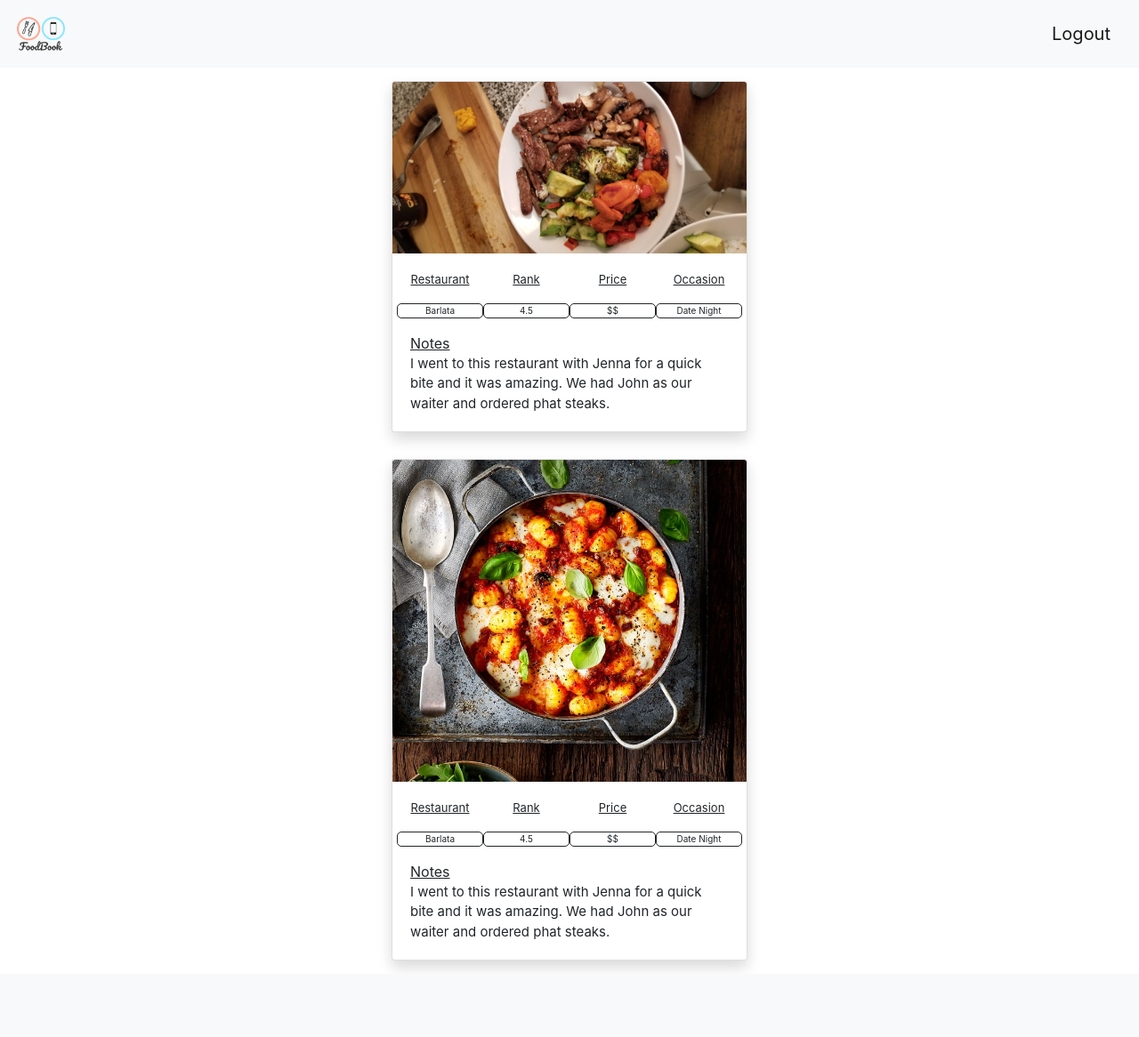
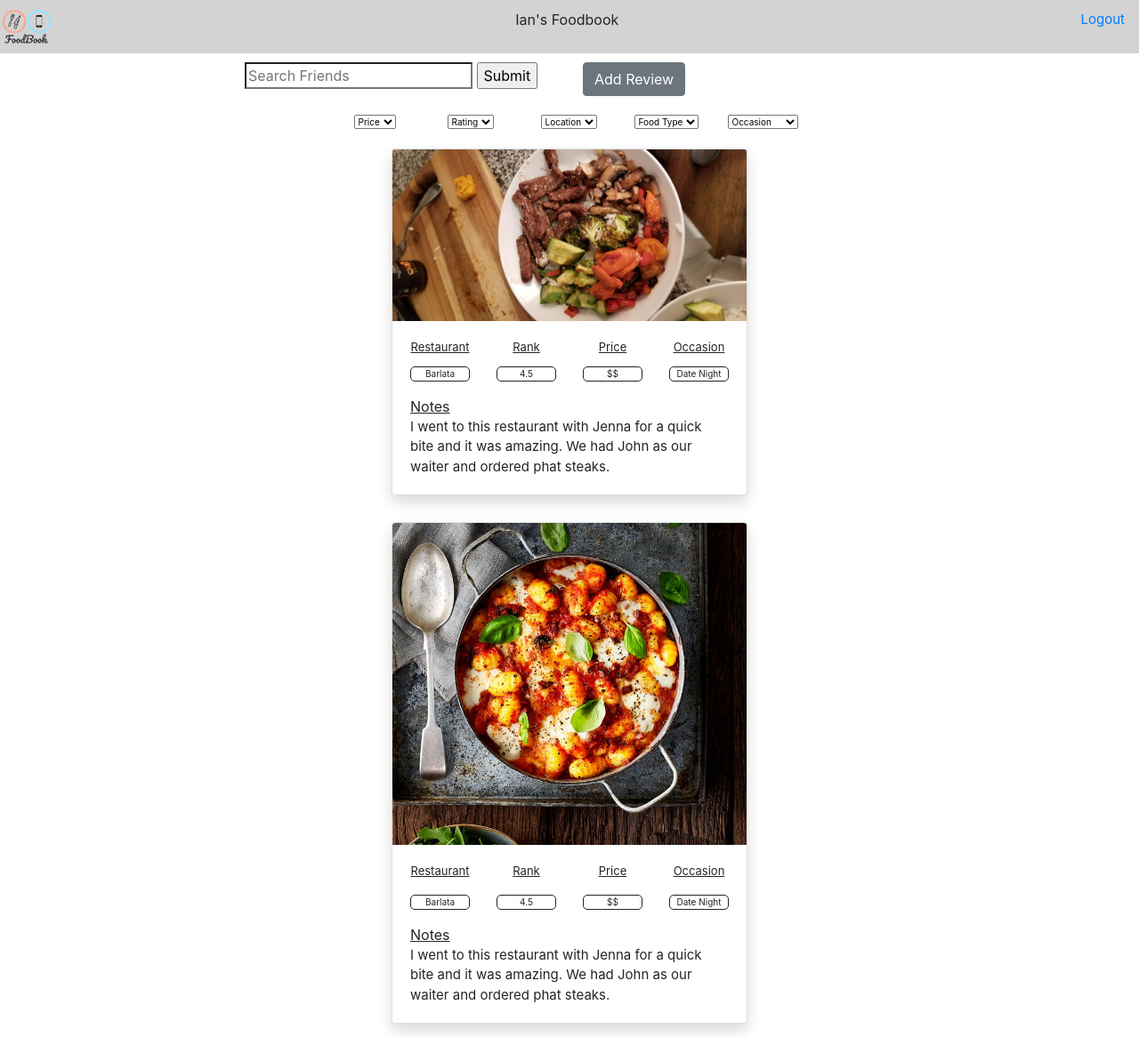
Before and after one commit to iannater/Project-Two, a Node server app: page /members in a window 1280 px wide. Shown: the whole page at 89% size. Before the commit the page ends 1089 px from the top, so only its background shows below. Run offline with Node 20, Linux system fonts and the light colour scheme; the visitor is signed in with stand-in values (Sample User, id 1); data that the repository does not hold is empty; some libraries are stand-ins or nearby versions.

Commit message:
added dropdowns, search, and add review button

```diff
--- a/public/members.html
+++ b/public/members.html
@@ -11,11 +11,75 @@
 </head>
 
 <body>
-    <nav class="navbar navbar-light bg-light">
+    <nav class="navbar navbar-custom ">
         <img src="../assets/logo.png" width="60" height="60" alt="" loading="lazy">
+        <p id="profileName">Ian's Foodbook</p>
         <a class="navbar-brand" href="/logout">
-            Logout </a>
+            <p id="logout">Logout </p>
+        </a>
     </nav>
+    <section class="searchAdd">
+        <div class="container">
+            <div class="row justify-content-center">
+                <div class="col-4">
+                    <input type="search" id="friendSearch" name="fsearch" placeholder="Search Friends">
+                    <input type="submit">
+                </div>
+                <div class="col-4">
+                    <button type="button" class="btn btn-secondary">Add Review</button>
+                </div>
+            </div>
+        </div>
+    </section>
+    <section id="filterBtn">
+        <div class="container">
+            <div class="row justify-content-md-center">
+                <div class="col-1 dropdown">
+                    <select name="price" class="dropSize">
+                        <option value="price">Price</option>
+                        <option value="$">$</option>
+                        <option value="$$">$$</option>
+                        <option value="$$$">$$$</option>
+                    </select>
+                </div>
+                <div class="col-1 dropdown">
+                    <select name="rating" class="dropSize">
+                        <option value="rating">Rating</option>
+                        <option value="0">0</option>
+                        <option value="1">1</option>
+                        <option value="2">2</option>
+                        <option value="3">3</option>
+                        <option value="4">4</option>
+                        <option value="5">5</option>
+                    </select>
+                </div>
+                <div class="col-1 dropdown">
+                    <select name="location" class="dropSize">
+                        <option value="location">Location</option>
+                        <option value="austin">Austin</option>
+                    </select>
+                </div>
+                <div class="col-1 dropdown">
+                    <select name="foodType" class="dropSize">
+                        <option value="foodType">Food Type</option>
+                        <option value="american">American</option>
+                        <option value="asian">Asian</option>
+                        <option value="italian">Italian</option>
+                        <option value="fusion">Fusion</option>
+                    </select>
+                </div>
+                <div class="col-1 dropdown" id="occasion">
+                    <select name="occasion" class="dropSize">
+                        <option value="occasion">Occasion</option>
+                        <option value="quickBite">Quick Bite</option>
+                        <option value="birthday">Birthday</option>
+                        <option value="date">Date</option>
+                        <option value="anniversary">Anniversary</option>
+                    </select>
+                </div>
+            </div>
+        </div>
+    </section>
     <section id="cardPopulation">
         <div class="container">
             <div class="row justify-content-center">
@@ -28,11 +92,19 @@
                             <p id="price" class="filterTitle col-3">Price</p>
                             <p id="occasion" class="filterTitle col-3">Occasion</p>
                         </div>
-                        <div class="row">
-                            <p id="restaurantResult" class="results col-3">Barlata</p>
-                            <p id="rankResult" class="results col-3">4.5</p>
-                            <p id="priceResult" class="results col-3">$$</p>
-                            <p id="occasionResult" class="results col-3">Date Night</p>
+                        <div class="row resultsRow">
+                            <div class="col-3">
+                                <p id="restaurantResult" class="results ">Barlata</p>
+                            </div>
+                            <div class="col-3">
+                                <p id="rankResult" class="results">4.5</p>
+                            </div>
+                            <div class="col-3">
+                                <p id="priceResult" class="results">$$</p>
+                            </div>
+                            <div class="col-3">
+                                <p id="occasionResult" class="results">Date Night</p>
+                            </div>
                         </div>
                         <p class="noteTitle">Notes</p>
                         <p class="card-text">I went to this restaurant with Jenna for a quick bite and it was amazing.
@@ -44,7 +116,8 @@
             </div>
             <div class="row justify-content-center">
                 <div class="card shadow bg-white rounded" style="width: 25rem;">
-                    <img src="../assets/chorizo-mozarella-gnocchi-bake-cropped-9ab73a3.jpg" class="card-img-top" alt="...">
+                    <img src="../assets/chorizo-mozarella-gnocchi-bake-cropped-9ab73a3.jpg" class="card-img-top"
+                        alt="...">
                     <div class="card-body">
                         <div class="row">
                             <p id="restaurant" class="filterTitle col-3">Restaurant</p>
@@ -53,10 +126,18 @@
                             <p id="occasion" class="filterTitle col-3">Occasion</p>
                         </div>
                         <div class="row">
-                            <p id="restaurantResult" class="results col-3">Barlata</p>
-                            <p id="rankResult" class="results col-3">4.5</p>
-                            <p id="priceResult" class="results col-3">$$</p>
-                            <p id="occasionResult" class="results col-3">Date Night</p>
+                            <div class="col-3">
+                                <p id="restaurantResult" class="results ">Barlata</p>
+                            </div>
+                            <div class="col-3">
+                                <p id="rankResult" class="results">4.5</p>
+                            </div>
+                            <div class="col-3">
+                                <p id="priceResult" class="results">$$</p>
+                            </div>
+                            <div class="col-3">
+                                <p id="occasionResult" class="results">Date Night</p>
+                            </div>
                         </div>
                         <p class="noteTitle">Notes</p>
                         <p class="card-text">I went to this restaurant with Jenna for a quick bite and it was amazing.
--- a/public/stylesheets/style.css
+++ b/public/stylesheets/style.css
@@ -28,3 +28,34 @@ form.login {
 .card-text{
   font-size: 15px;
 }
+
+.resultsRow{
+  margin-top: -5px;
+}
+
+#logout{
+  font-size: 15px;
+}
+
+.navbar-custom{
+  background-color: lightgrey;
+}
+
+.dropdown{
+  margin: 5px;
+}
+.occasion{
+  text-align: right;
+}
+
+.dropSize{
+  font-size: 10px;
+}
+
+.searchAdd{
+  margin: 10px;
+}
+
+.navbar{
+  padding: 0px;
+}
```
